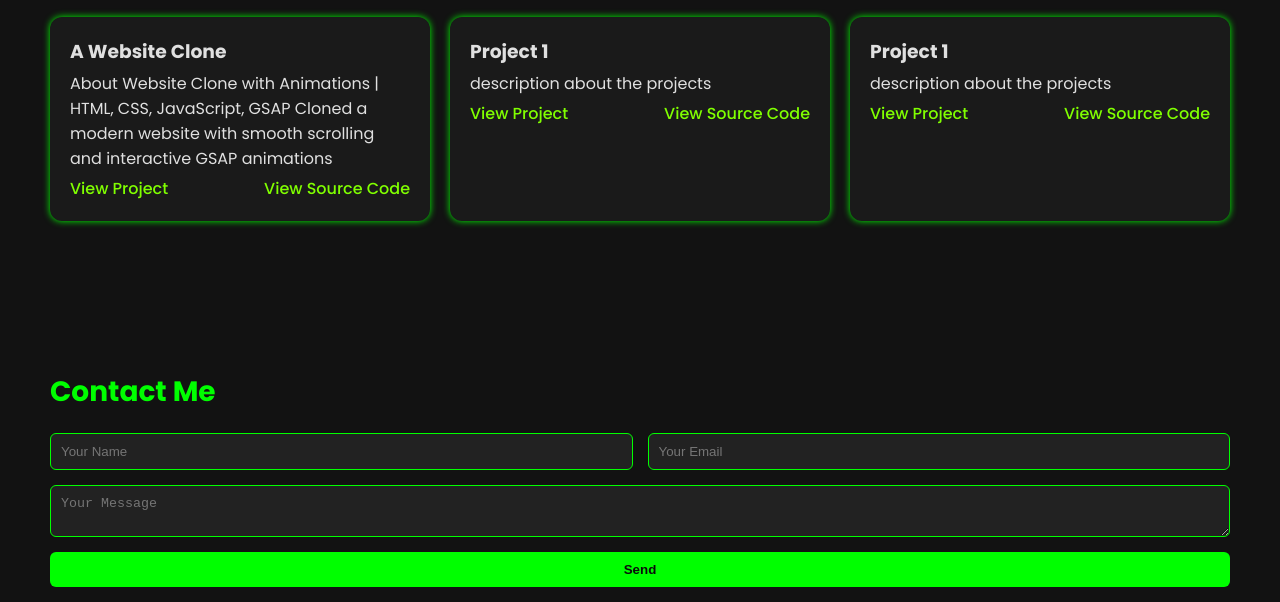
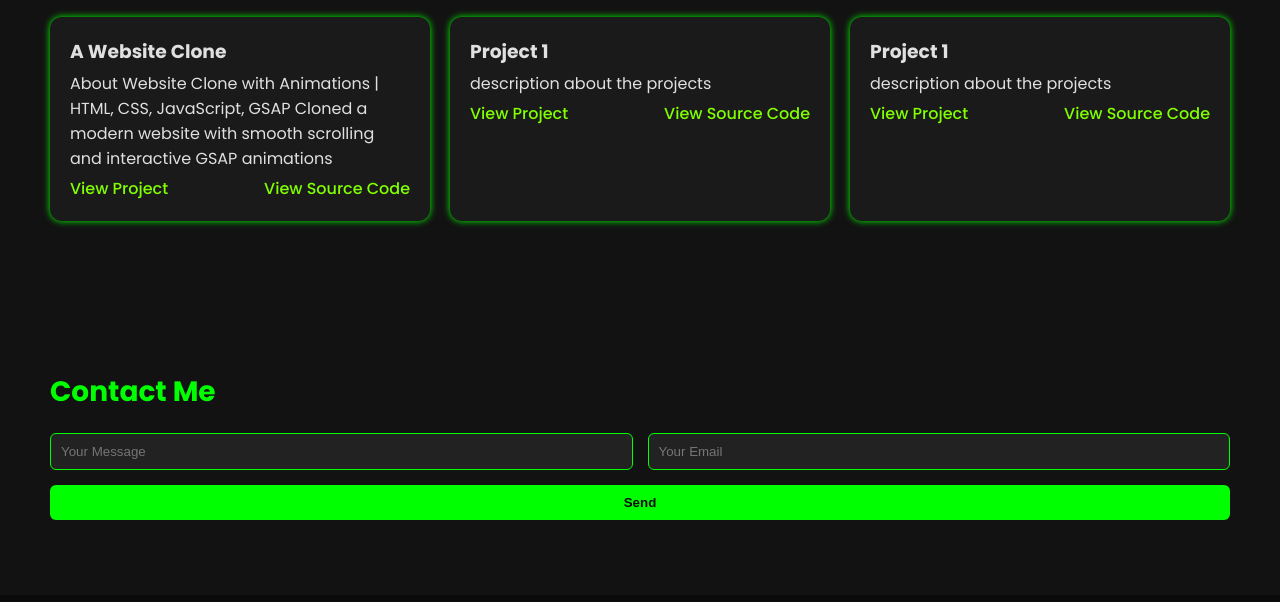
Before and after one commit to Priyanshu-Raj-763/My-Portfolio, a plain HTML site: page index.html in a window 1280 px wide. Shown: the part 936-1538 px from the top of the page. Drawn offline with Linux system fonts and the light colour scheme.

Commit message:
removed the text area

```diff
--- a/index.html
+++ b/index.html
@@ -80,11 +80,9 @@
     <section id="contact">
         <h2>Contact Me</h2>
         <form action="https://formsubmit.co/alphaverse616@gmail.com" method="POST">
-            <div class="info"> <input type="text" name="name" placeholder="Your Name " required>
+            <div class="info"> <input type="text" name="name" placeholder="Your Message " required>
                 <input type="email" name="email" placeholder="Your Email" required>
             </div>
-
-            <textarea placeholder="Your Message"></textarea>
             <button type="submit">Send</button>
         </form>
     </section>
--- a/style.css
+++ b/style.css
@@ -148,8 +148,7 @@ form {
     flex: 1;
 }
 
-input,
-textarea {
+input {
     padding: 10px;
     background-color: #222;
     border-radius: 6px;
```
